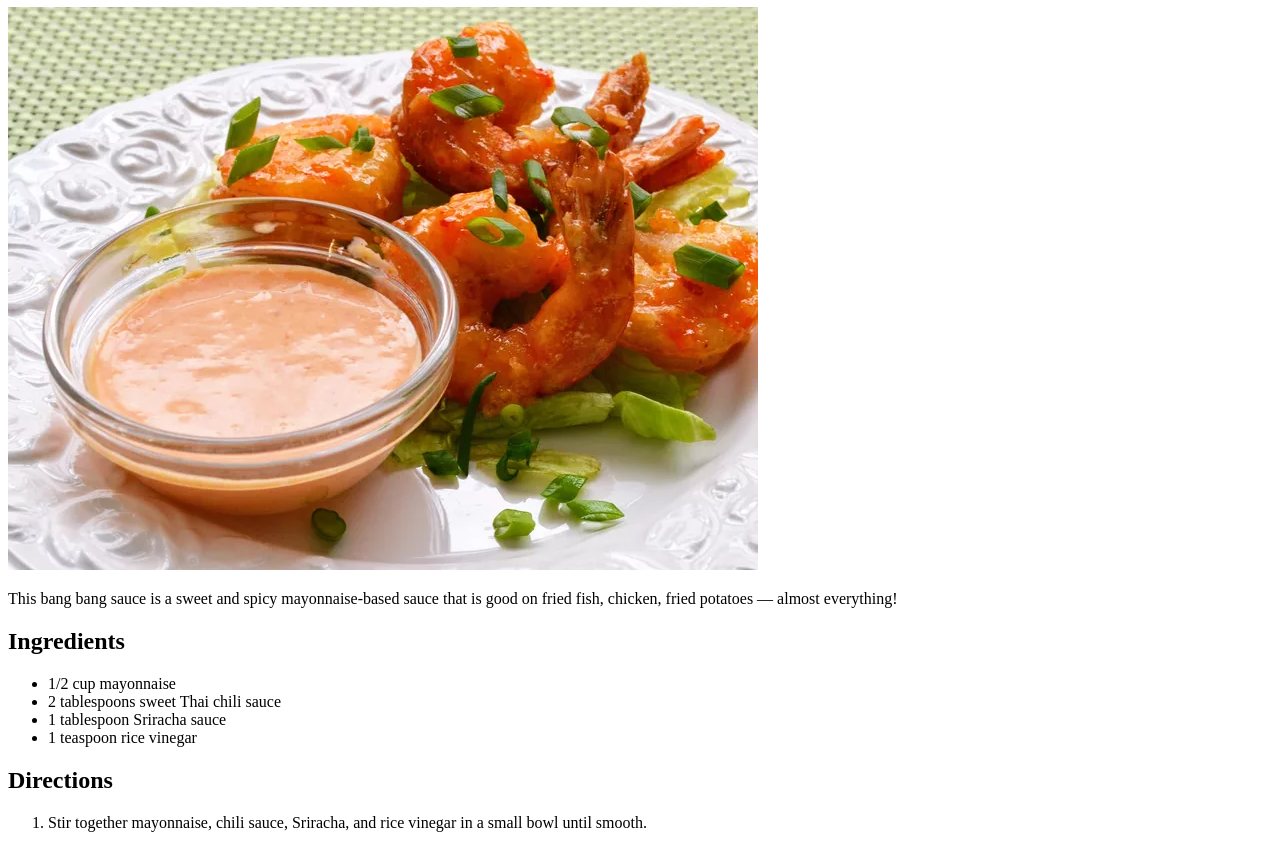
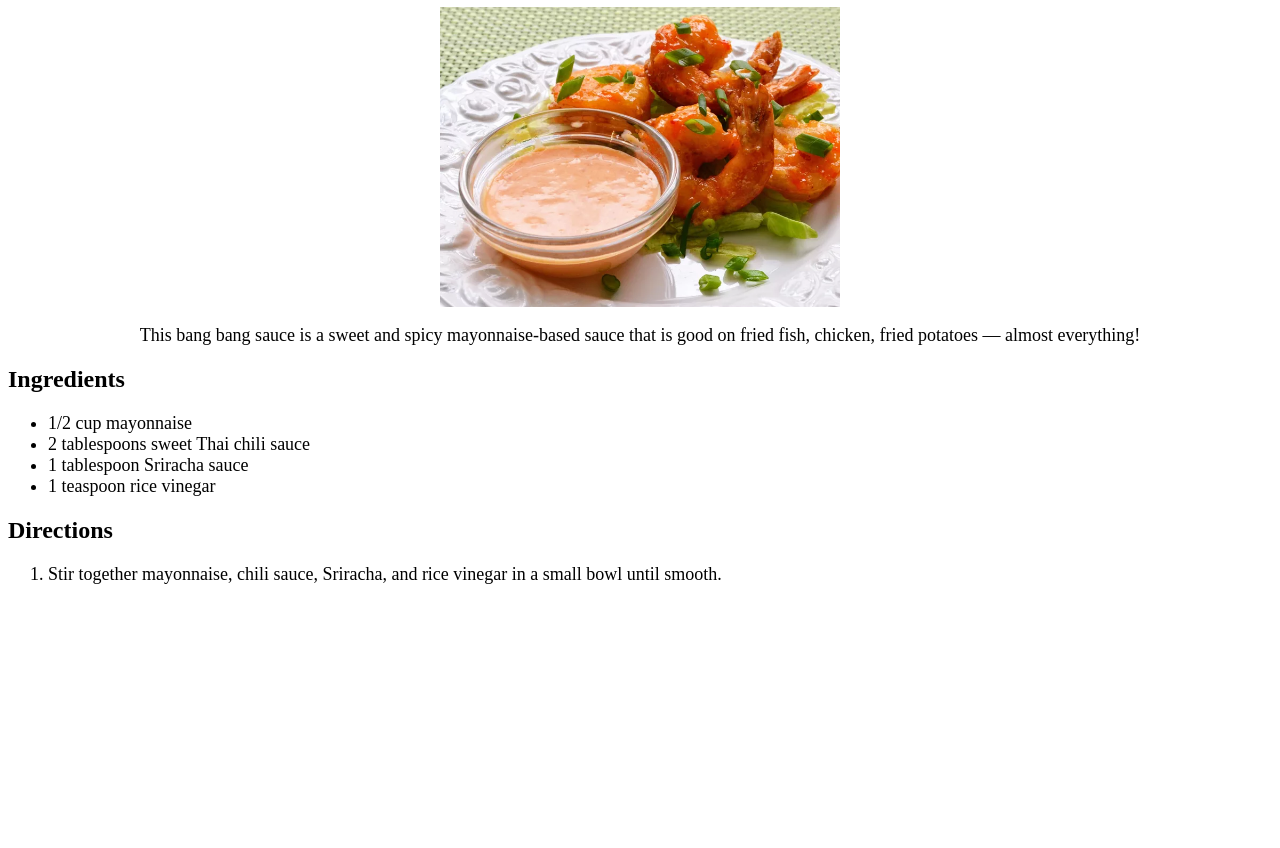
Before and after one commit to AetheRZX/odin-recipes, a plain HTML site: page recipes/sauce.html in a window 1280 px wide. Shown: the part 73-921 px from the top of the page. After the commit the page ends 800 px from the top, so only its background shows below. Drawn offline with Linux system fonts and the light colour scheme.

Commit message:
Added CSS to improved visuals

```diff
--- /dev/null
+++ b/css/style.css
@@ -0,0 +1,31 @@
+.recipe-list a {
+    font-size: 18px;
+    font-family: 'Courier New', Courier, monospace;
+}
+
+.recipe-list h1 {
+    text-align: center;
+}
+
+.steps p {
+    text-align: center;
+}
+.steps img {
+    height: auto;
+
+    display: block;
+    margin-left: auto;
+    margin-right: auto;
+    width: 50%;
+
+    width: 400px;
+}
+
+.steps h1 {
+    text-align: center;
+    background-color: paleturquoise;
+}
+
+.steps .text{
+    font-size: 18px;
+}
--- a/recipes/sauce.html
+++ b/recipes/sauce.html
@@ -4,16 +4,18 @@
     <meta charset="UTF-8">
     <meta name="viewport" content="width=device-width, initial-scale=1.0">
     <title>Bang Bang Sauce</title>
+    <link rel="stylesheet" href="../css/style.css">
 </head>
 <body>
+    <div class="steps">
     <h1>Bang Bang Sauce</h1>
     <img src="Pictures/7579460-bang-bang-sauce-Kims-Cooking-Now-4x3-1-5341019cce894635b720d02724b7d818.webp">
-    <p>
+    <p class="text">
         This bang bang sauce is a sweet and spicy mayonnaise-based sauce that is good on fried fish, chicken, fried potatoes — almost everything!
     </p>
 
     <h2>Ingredients</h2>
-    <ul>
+    <ul class="text">
         <li>1/2 cup mayonnaise</li>
         <li>2 tablespoons sweet Thai chili sauce</li>
         <li>1 tablespoon Sriracha sauce</li>
@@ -21,10 +23,11 @@
     </ul>
 
     <h2>Directions</h2>
-    <ol>
+    <ol class="text">
         <li>
             Stir together mayonnaise, chili sauce, Sriracha, and rice vinegar in a small bowl until smooth.
         </li>
     </ol>
+</div>
 </body>
 </html>
```
Also changed, not shown: index.html (+4 -6 lines), recipes/burger.html (+8 -1 lines), recipes/chipotle.html (+6 -3 lines).
